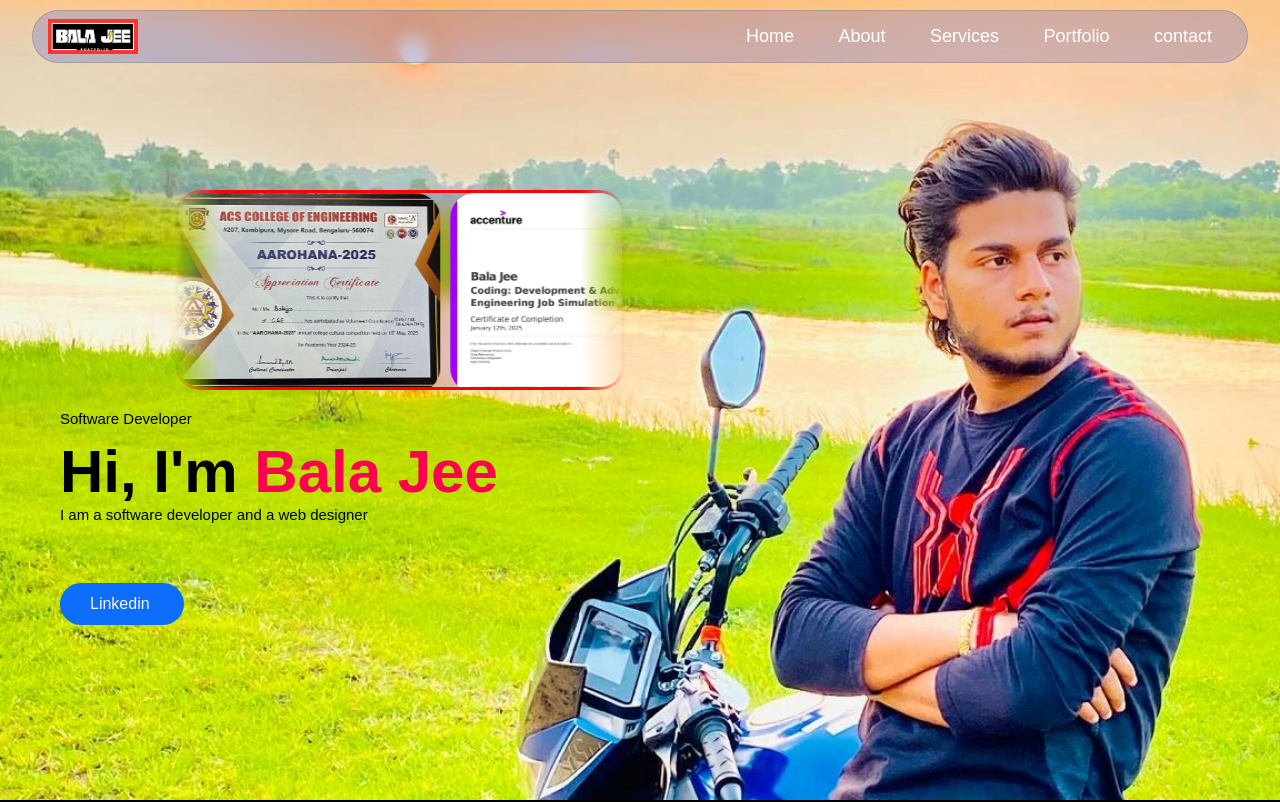
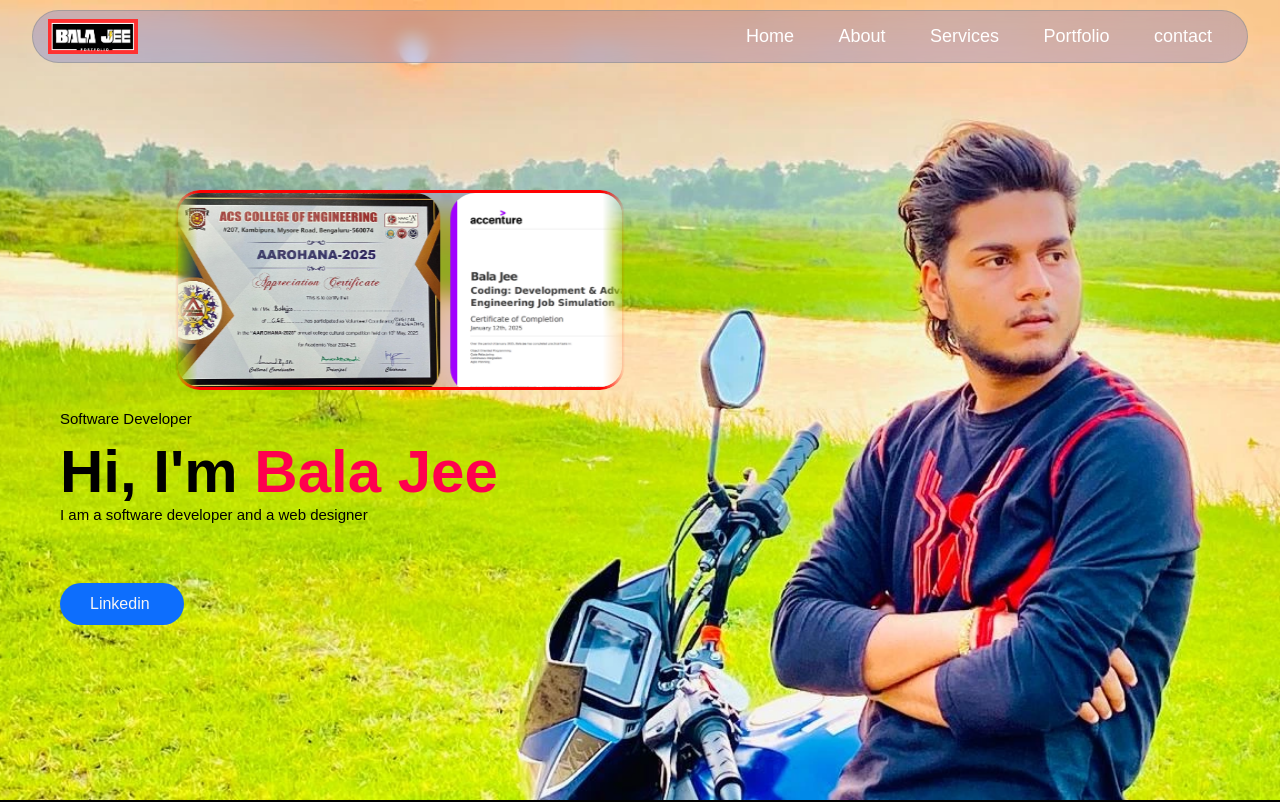
Before and after one commit to Balajee12/MY-portfolio, a plain HTML site: page index.html in a window 1280 px wide. Shown: the top 802 px of the page. Drawn offline with Linux system fonts and the light colour scheme; a script that the page names is missing; some icons are missing.

Commit message:
masking of banner

```diff
--- a/style.css
+++ b/style.css
@@ -114,10 +114,10 @@ nav ul li a:hover::after{
         margin-left: 0;
 
   /* fade effect */
-  -webkit-mask-image: linear-gradient(to right, transparent, black 10%, black 90%, transparent);
+  -webkit-mask-image: linear-gradient(to right, transparent, black 5%, black 95%, transparent);
   -webkit-mask-repeat: no-repeat;
   -webkit-mask-size: 100% 100%;
-  mask-image: linear-gradient(to right, transparent, black 10%, black 90%, transparent);
+  mask-image: linear-gradient(to right, transparent, black 5%, black 95%, transparent);
   mask-repeat: no-repeat;
   mask-size: 100% 100%;
   z-index: 5;
```
